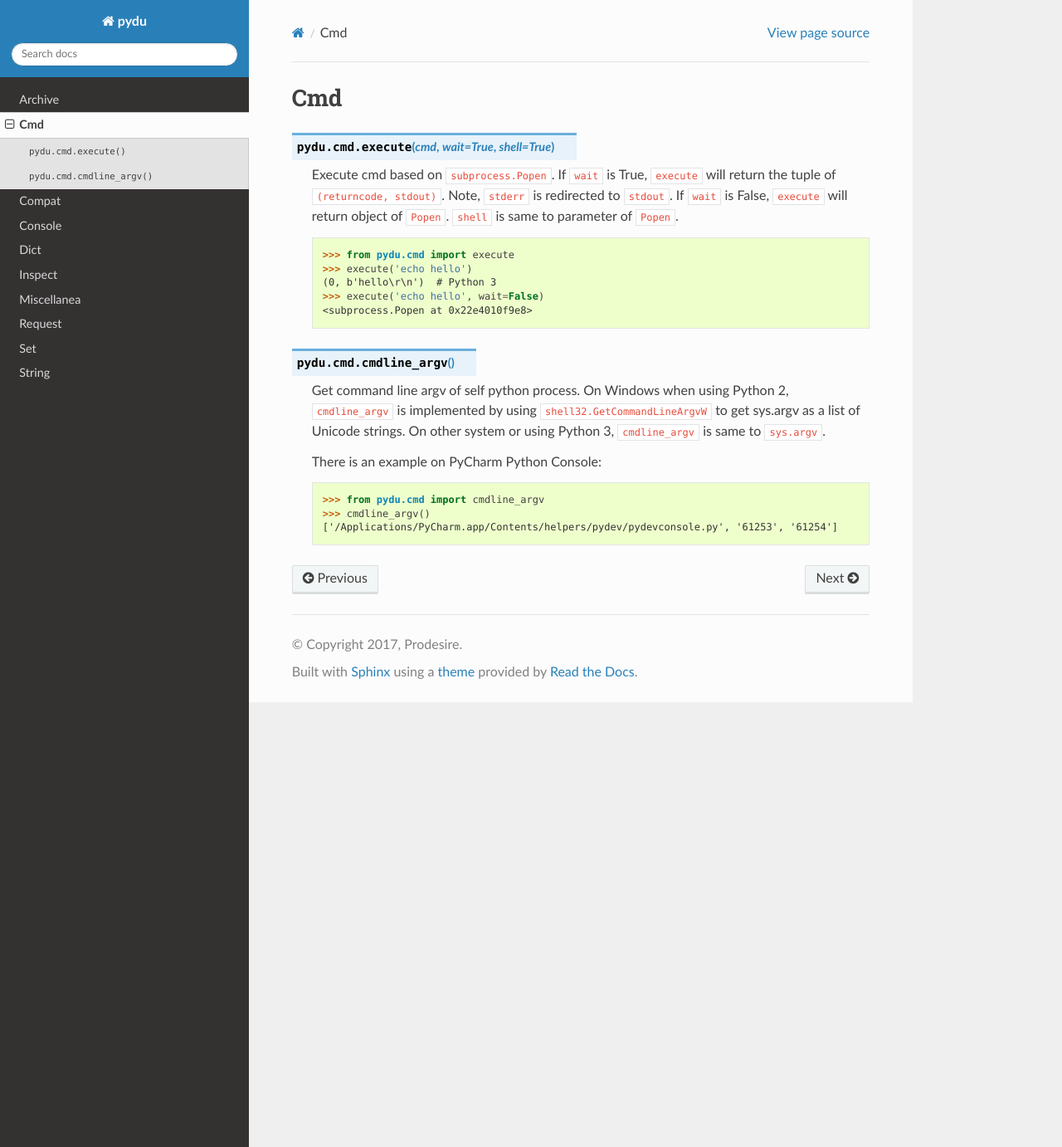
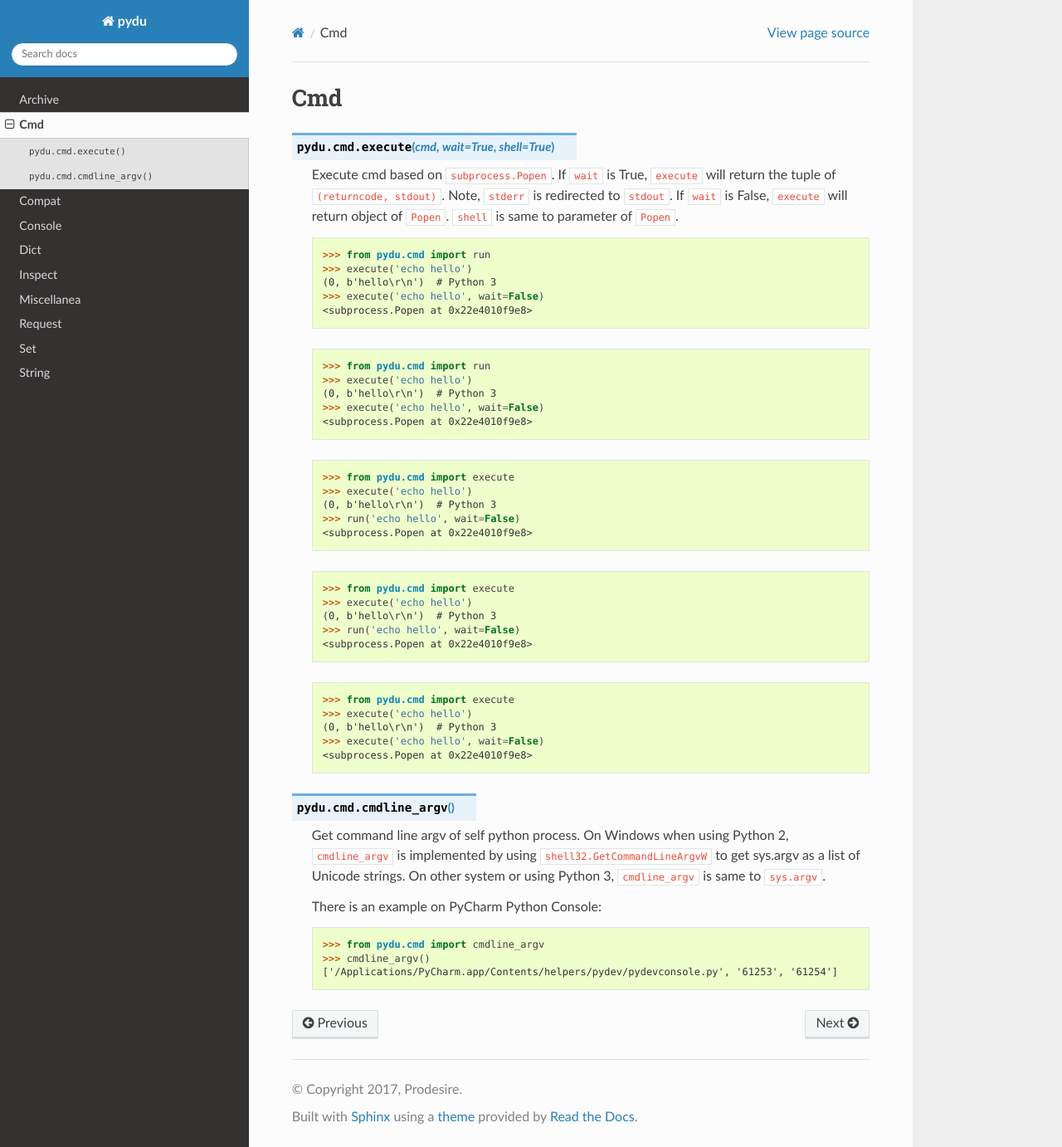
Before and after one commit to flaggo/pydu, a Sphinx documentation site: the page built from docs/cmd.rst, in a window 1280 px wide and 1382 px high. Shown: the whole window at 83% size. Built offline with Sphinx 7.4.7 and the Read the Docs theme 2.0.0, drawn with Linux system fonts in a browser that asks for light colours.

```diff
--- a/docs/cmd.rst
+++ b/docs/cmd.rst
@@ -8,6 +8,42 @@
     Note, ``stderr`` is redirected to ``stdout``. If ``wait`` is False, ``execute``
     will return object of ``Popen``.
     ``shell`` is same to parameter of ``Popen``.
+
+        >>> from pydu.cmd import run
+        >>> execute('echo hello')
+        (0, b'hello\r\n')  # Python 3
+        >>> execute('echo hello', wait=False)
+        <subprocess.Popen at 0x22e4010f9e8>
+
+
+
+
+        >>> from pydu.cmd import run
+        >>> execute('echo hello')
+        (0, b'hello\r\n')  # Python 3
+        >>> execute('echo hello', wait=False)
+        <subprocess.Popen at 0x22e4010f9e8>
+
+
+
+
+        >>> from pydu.cmd import execute
+        >>> execute('echo hello')
+        (0, b'hello\r\n')  # Python 3
+        >>> run('echo hello', wait=False)
+        <subprocess.Popen at 0x22e4010f9e8>
+
+
+
+
+        >>> from pydu.cmd import execute
+        >>> execute('echo hello')
+        (0, b'hello\r\n')  # Python 3
+        >>> run('echo hello', wait=False)
+        <subprocess.Popen at 0x22e4010f9e8>
+
+
+
 
     >>> from pydu.cmd import execute
     >>> execute('echo hello')
```
Also changed, not shown: 2 other files.
